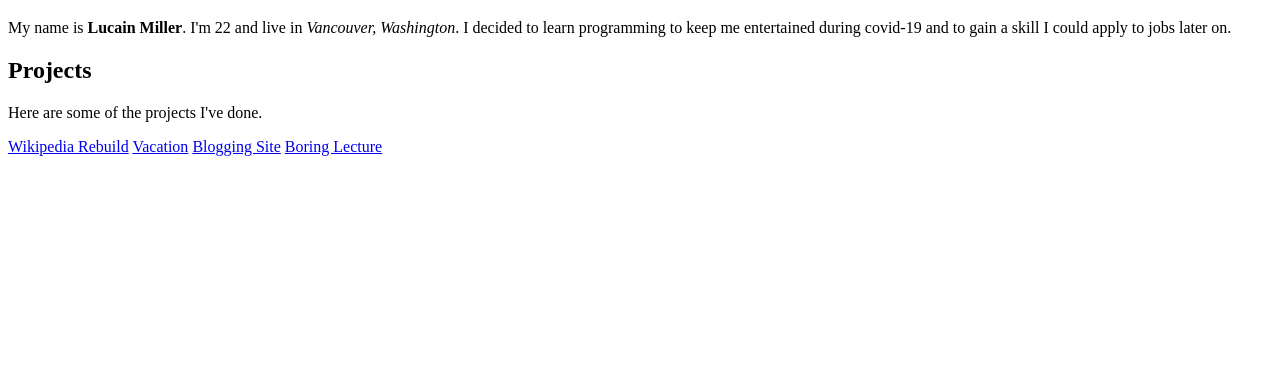
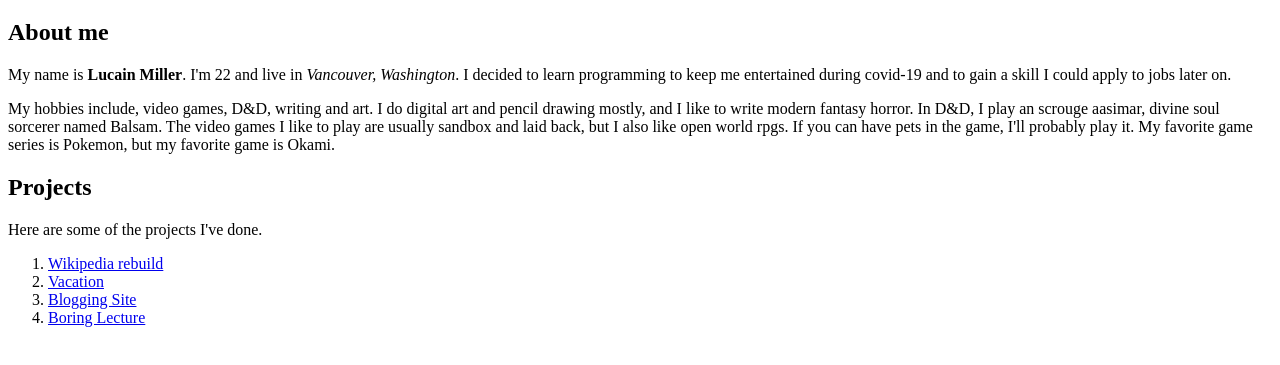
Before and after one commit to lucianmiller/portfolio, a plain HTML site: page index.html in a window 1280 px wide. Shown: the part 61-426 px from the top of the page. Drawn offline with Linux system fonts and the light colour scheme.

Commit message:
Added hobbies and info about hobbies

```diff
--- a/index.html
+++ b/index.html
@@ -5,14 +5,18 @@
 </head>
 <body>
   <h1>Lucian Miller's Protfolio</h1>
+
+  <h2>About me</h2>
   <p>My name is <strong>Lucain Miller</strong>. I'm 22 and live in <em>Vancouver, Washington</em>. I decided to learn programming to keep me entertained during covid-19 and to gain a skill I could apply to jobs later on.</p>
+  <p>My hobbies include, video games, D&D, writing and art. I do digital art and pencil drawing mostly, and I like to write modern fantasy horror. In D&D, I play an scrouge aasimar, divine soul sorcerer named Balsam. The video games I like to play are usually sandbox and laid back, but I also like open world rpgs. If you can have pets in the game, I'll probably play it. My favorite game series is Pokemon, but my favorite game is Okami.</p>
 
   <h2>Projects</h2>
   <p>Here are some of the projects I've done.</p>
-
-  <a href="https://github.com/lucianmiller/wiki-rebuild">Wikipedia Rebuild</a>
-  <a href="https://github.com/lucianmiller/vacation">Vacation</a>
-  <a href="https://github.com/lucianmiller/blogging-site">Blogging Site</a>
-  <a href="https://github.com/lucianmiller/boring-lecture">Boring Lecture</a>
+  <ol>
+    <li><a href="https://github.com/lucianmiller/wiki-rebuild">Wikipedia rebuild</a></li>
+    <li><a href="https://github.com/lucianmiller/vacation">Vacation</a></li>
+    <li><a href="https://github.com/lucianmiller/blogging-site">Blogging Site</a></li>
+    <li><a href="https://github.com/lucianmiller/boring-lecture">Boring Lecture</a></li>
+  </ol>
 </body>
 </html>
```
